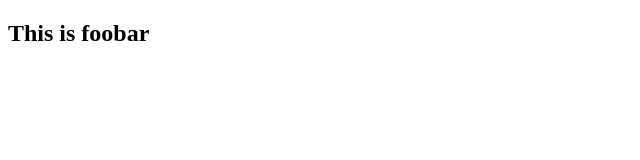
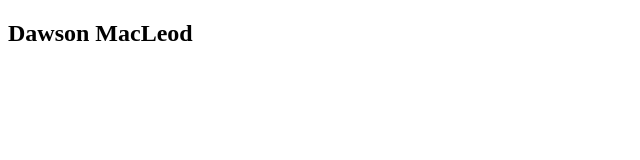
Before and after one commit to SkyelanderWebDev/foobar, a plain HTML site: page index.html in a window 1280 px wide. Shown: the whole page, without its empty margins (0-640 px from the left). Drawn offline with Linux system fonts and the light colour scheme.

Commit message:
Update h2 with my name

```diff
--- a/index.html
+++ b/index.html
@@ -7,6 +7,6 @@
    <title>I'm committed</title>
 </head>
 <body>
-   <h2>This is foobar</h2>
+   <h2>Dawson MacLeod</h2>
 </body>
 </html>
```
